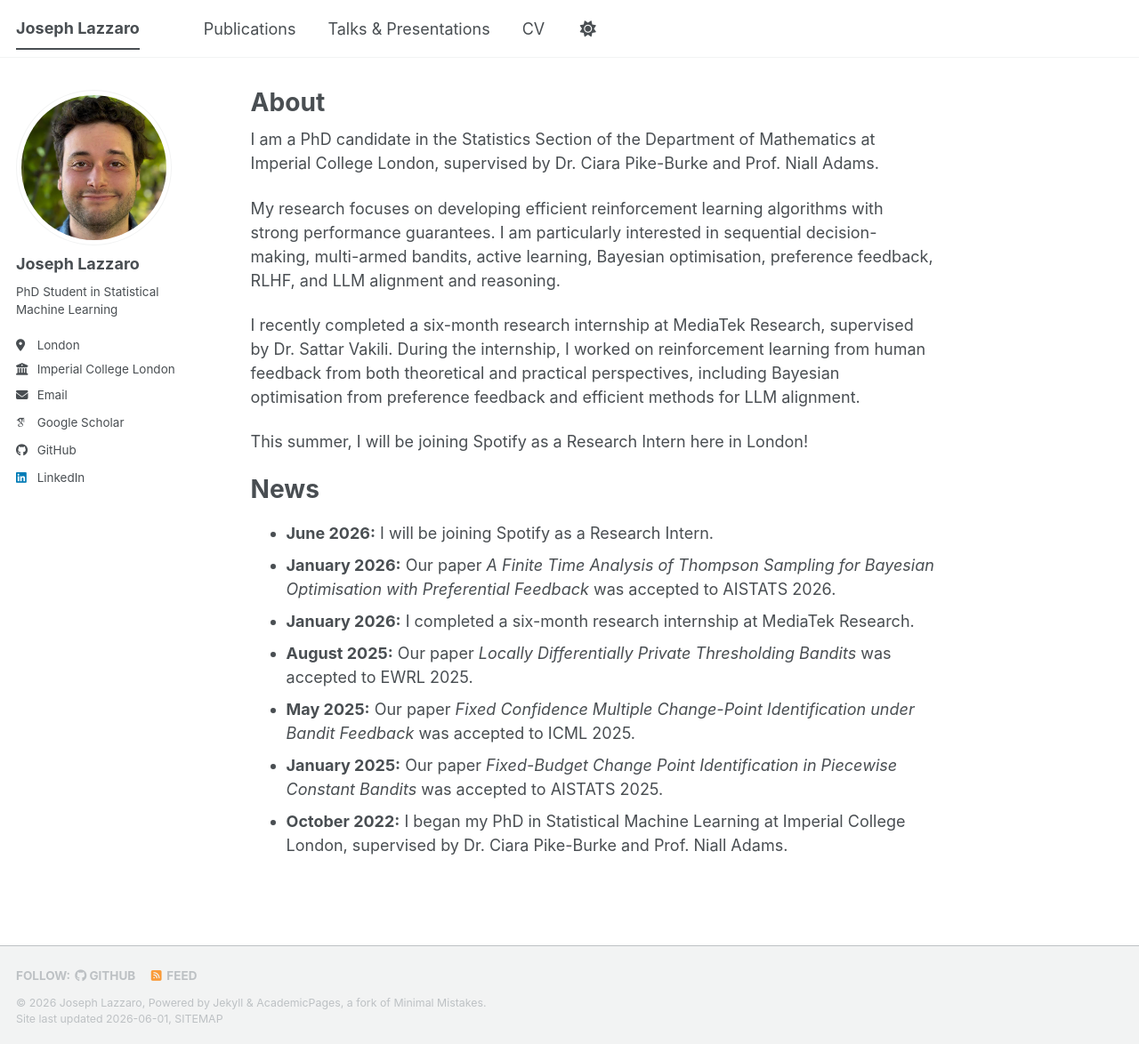
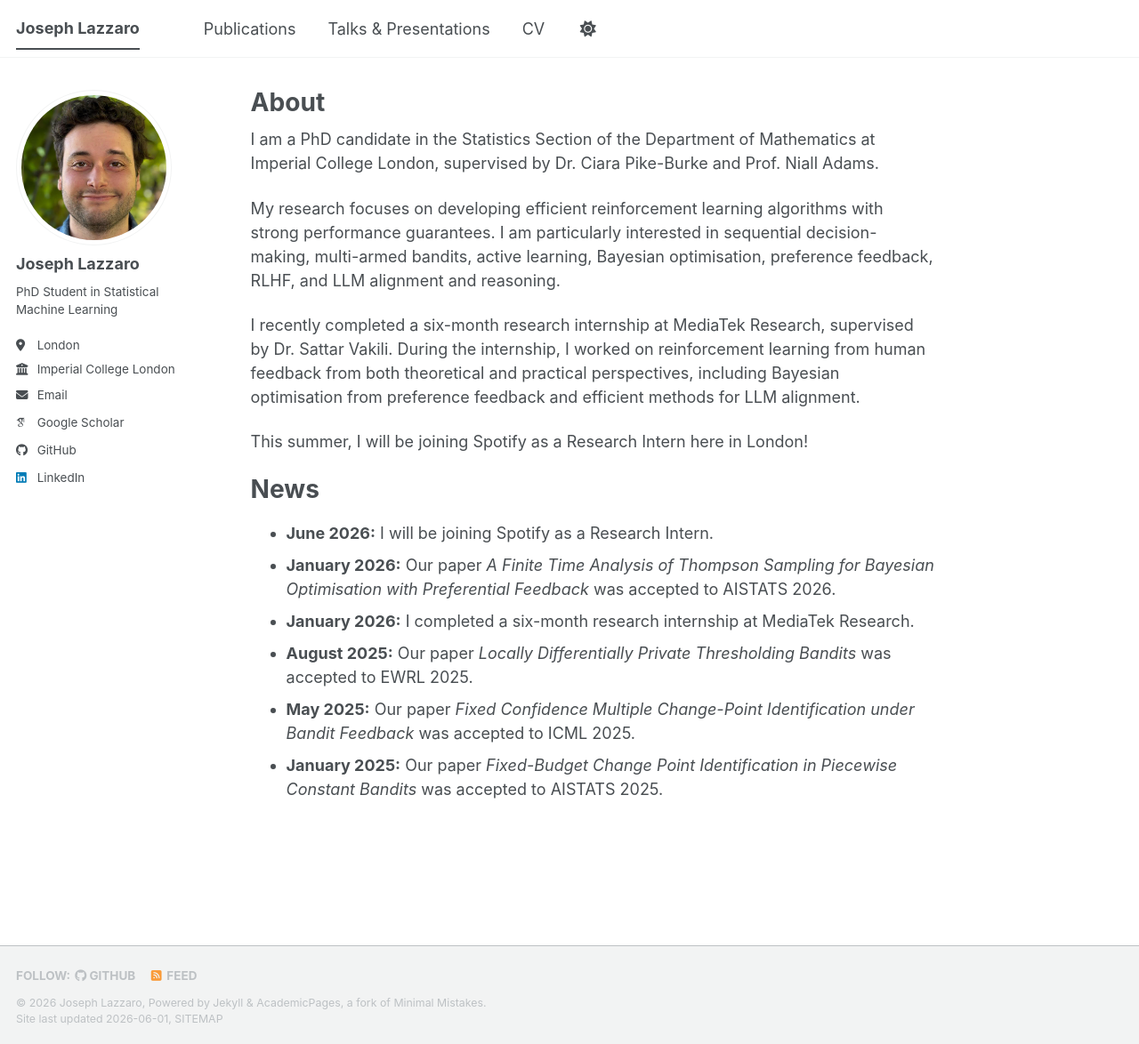
Before and after one commit to JosephLazzaro/josephlazzaro.github.io, a Jekyll site: the page built from _pages/about.md, in a window 1280 px wide and 1174 px high. Shown: the whole window at 89% size. Built offline with Jekyll 4.4.1, drawn with Linux system fonts in a browser that asks for light colours; some web fonts are replaced; a script bundle is joined from its source files by our own code; library files that are not in the unit come from our copies.

Commit message:
updated news section again

```diff
--- a/_pages/about.md
+++ b/_pages/about.md
@@ -23,4 +23,3 @@ This summer, I will be joining Spotify as a Research Intern here in London!
 - **August 2025:** Our paper *Locally Differentially Private Thresholding Bandits* was accepted to EWRL 2025.
 - **May 2025:** Our paper *Fixed Confidence Multiple Change-Point Identification under Bandit Feedback* was accepted to ICML 2025.
 - **January 2025:** Our paper *Fixed-Budget Change Point Identification in Piecewise Constant Bandits* was accepted to AISTATS 2025.
-- **October 2022:** I began my PhD in Statistical Machine Learning at Imperial College London, supervised by Dr. Ciara Pike-Burke and Prof. Niall Adams.
```
